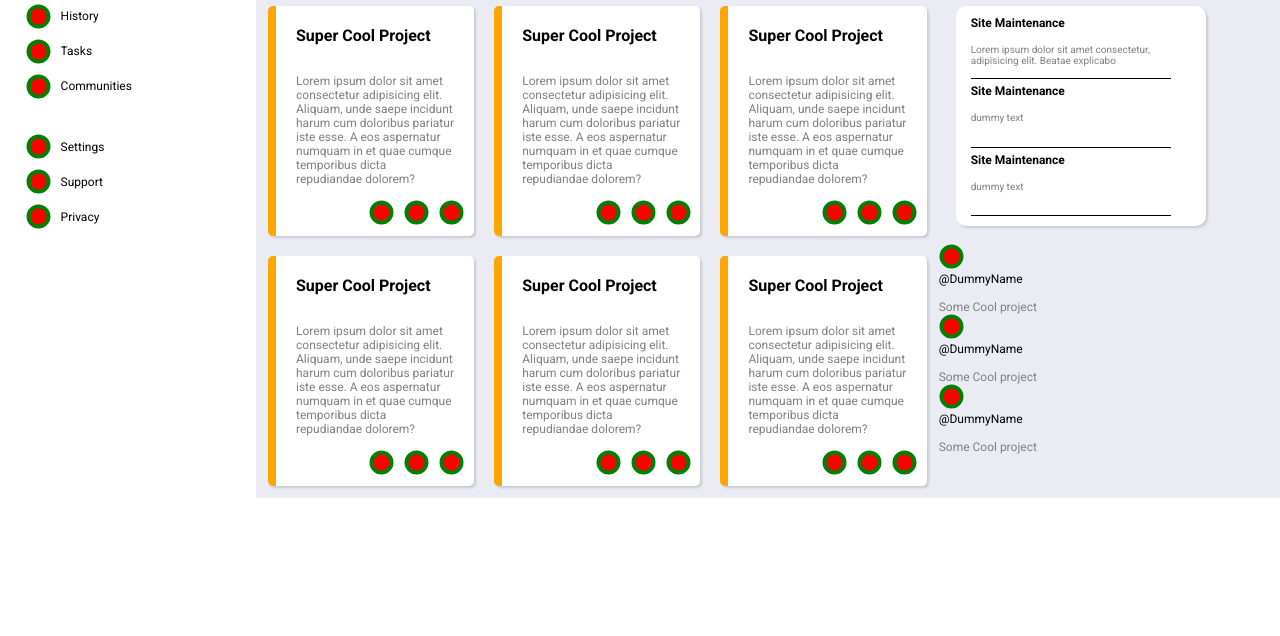
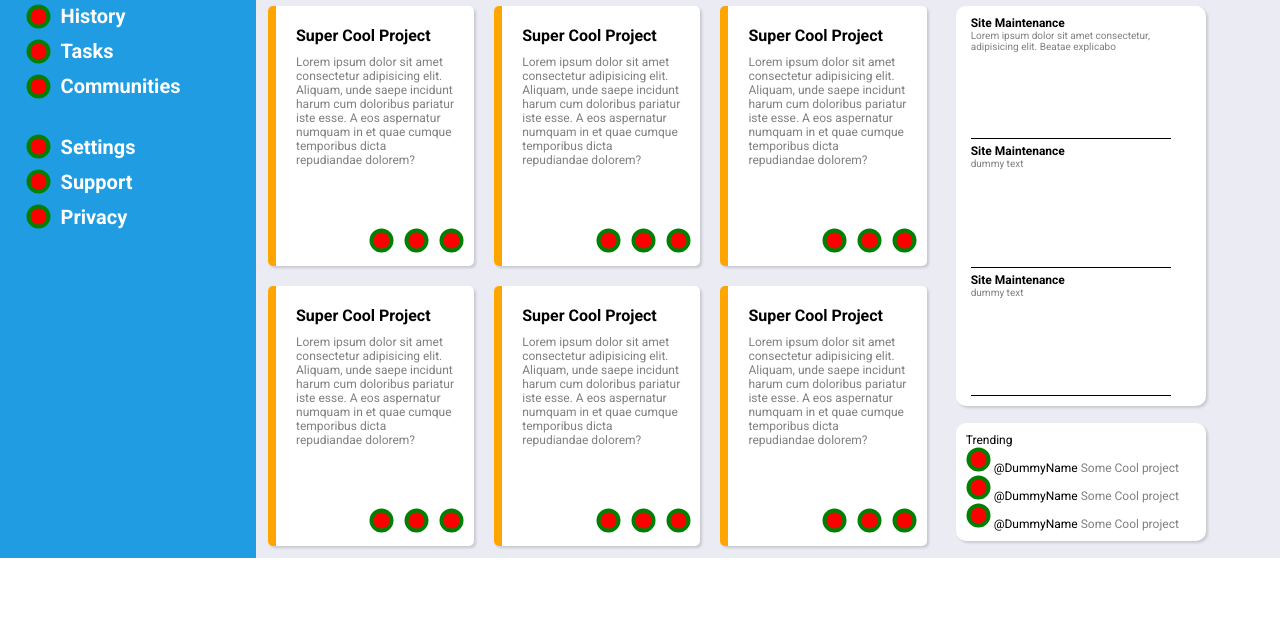
Before and after one commit to parapat-p/admin-dashboard, a plain HTML site: page index.html in a window 1280 px wide. Shown: the part 164-800 px from the top of the page. Drawn offline with Linux system fonts and the light colour scheme.

```diff
--- a/index.html
+++ b/index.html
@@ -12,7 +12,7 @@
 <body>
     <div class="container"> <!-- container -->
 
-        <div class="header"> <!-- header -->
+        <div class="header-banner"> <!-- header -->
             <div class="header-container">
                 <div class="search-bar">
                     <svg width="25" height="25">
@@ -241,6 +241,7 @@
             </div> <!-- /announcement section -->
 
             <div class="trending-container"> <!-- trending section -->
+                <span id="trending-header">Trending</span>
                 <div class="card">
                     <svg class="icon-profile" width="25" height="25">
                         <circle cx="12.5" cy="12.5" r="10" stroke="green" stroke-width="4" fill="red" />
--- a/styles.css
+++ b/styles.css
@@ -24,6 +24,10 @@
 }
 
 .sidebar{
+  background-color: rgb(32, 156, 227);
+  color: white;
+  font-size: 20px;
+  font-weight: bold;
   grid-column: 1;
   grid-row: 1/span 3;
 }
@@ -62,7 +66,7 @@
 }
 
 
-.header{
+.header-banner{
   display: grid;
   grid-template-rows: 1fr 1fr;
   grid-column: 2 /span 3;
@@ -198,6 +202,7 @@
   border-radius: 10px;
   gap: 5px;
   max-width: 250px;
+  min-height: 400px;
   box-shadow: rgba(0, 0, 0, 0.15) 1.95px 1.95px 2.6px;
 }
 
@@ -224,3 +229,15 @@
   flex: 1;
   color: gray;
 }
+
+.trending-container{
+  display: flex;
+  flex-direction: column;
+  background-color: white;
+  border-radius: 10px;
+  box-shadow: rgba(0, 0, 0, 0.15) 1.95px 1.95px 2.6px;
+  max-width: 250px;
+  margin: 5%;
+  margin-top: 0;
+  padding: 10px;
+}
```
